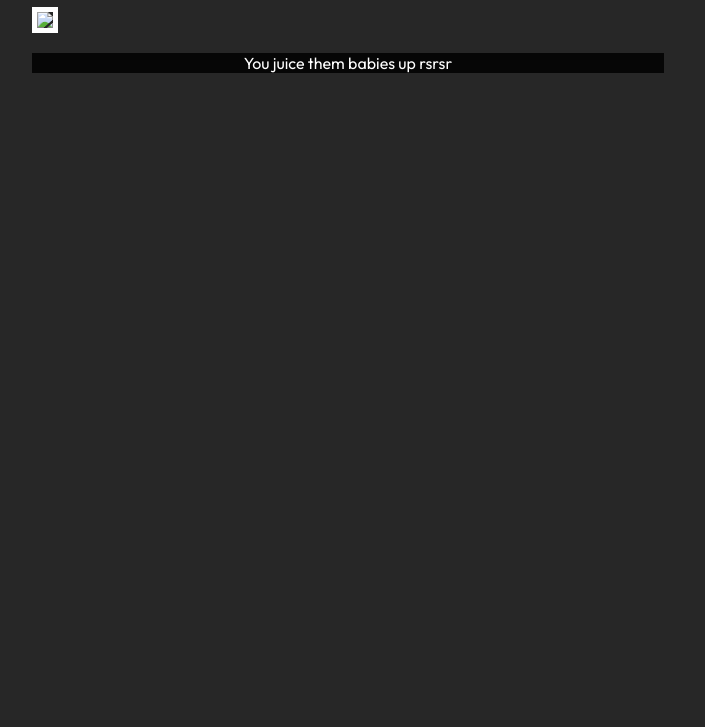
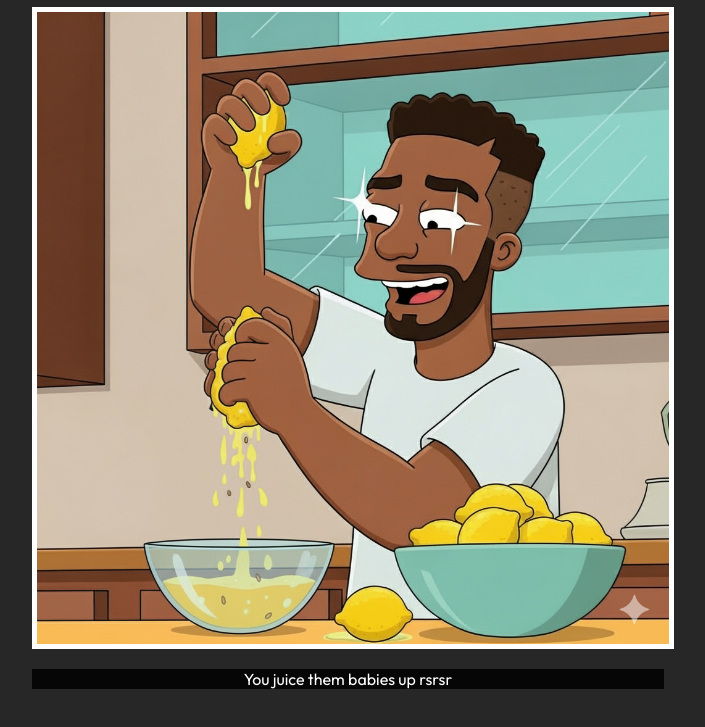
Before and after one commit to Avgvstvs-1st/html-portfolio, a plain HTML site: page motivation-meme/index.html in a window 1280 px wide. Shown: the part 73-800 px from the top of the page, without its empty margins (292-997 px from the left). Drawn offline with Linux system fonts and the light colour scheme.

Commit message:
Update index.html

```diff
--- a/motivation-meme/index.html
+++ b/motivation-meme/index.html
@@ -16,7 +16,7 @@
 <body>
   <div id="section1">
   <h1 id="title">If life gives you lemons...</h1>
-  <img id="photo" src="assets/PicLemons.png"  width="300"  "Picture of a black man juicing lemons">
+  <img id="photo" src="PicLemons.png"  width="300"  "Picture of a black man juicing lemons">
   <p id="phrase"> You juice them babies up rsrsr</p>
 </div>
 </body>
```
